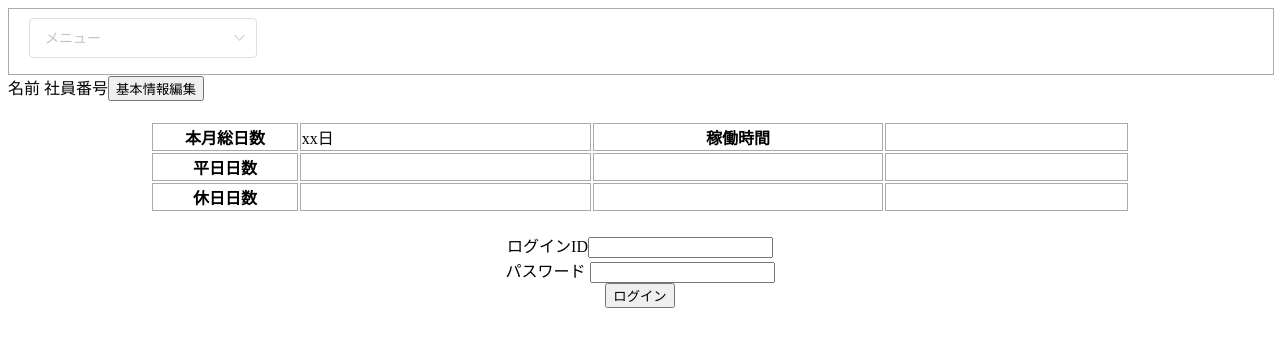
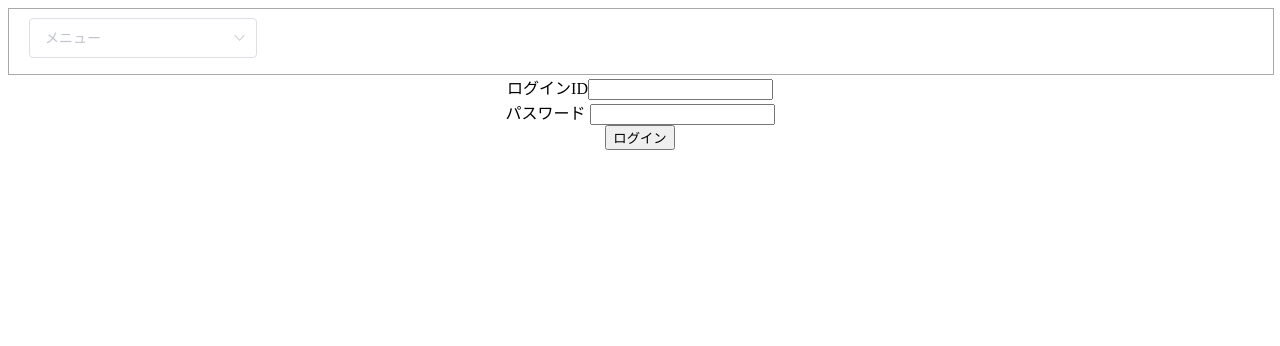
Before and after one commit to sichangSun/kintai-front, a Vue app: page / in a window 1280 px wide. Shown: the top 346 px of the page. Built offline with nearby package versions, Linux system fonts and the light colour scheme.

Commit message:
update : 管理者画面削除

```diff
--- a/src/components/HeaderMenu_screen.vue
+++ b/src/components/HeaderMenu_screen.vue
@@ -12,24 +12,6 @@
                     </el-option>
                 </el-select>
             </el-header>
-        </div>
-        <div>
-            名前  社員番号<button @click="basic_info()" id="change_btn">基本情報編集</button>
-        </div>
-        <div class="Main">
-            <el-main>
-                <table>
-                    <tr>
-                        <th>本月総日数</th> <td>xx日</td> <th>稼働時間</th> <td></td>
-                    </tr>
-                    <tr>
-                        <th>平日日数</th> <td></td> <td></td> <td></td>
-                    </tr>
-                    <tr>
-                        <th>休日日数</th> <td></td> <td></td> <td></td>
-                    </tr>
-                </table>
-            </el-main>
         </div>
     </div>
 </template>
```
